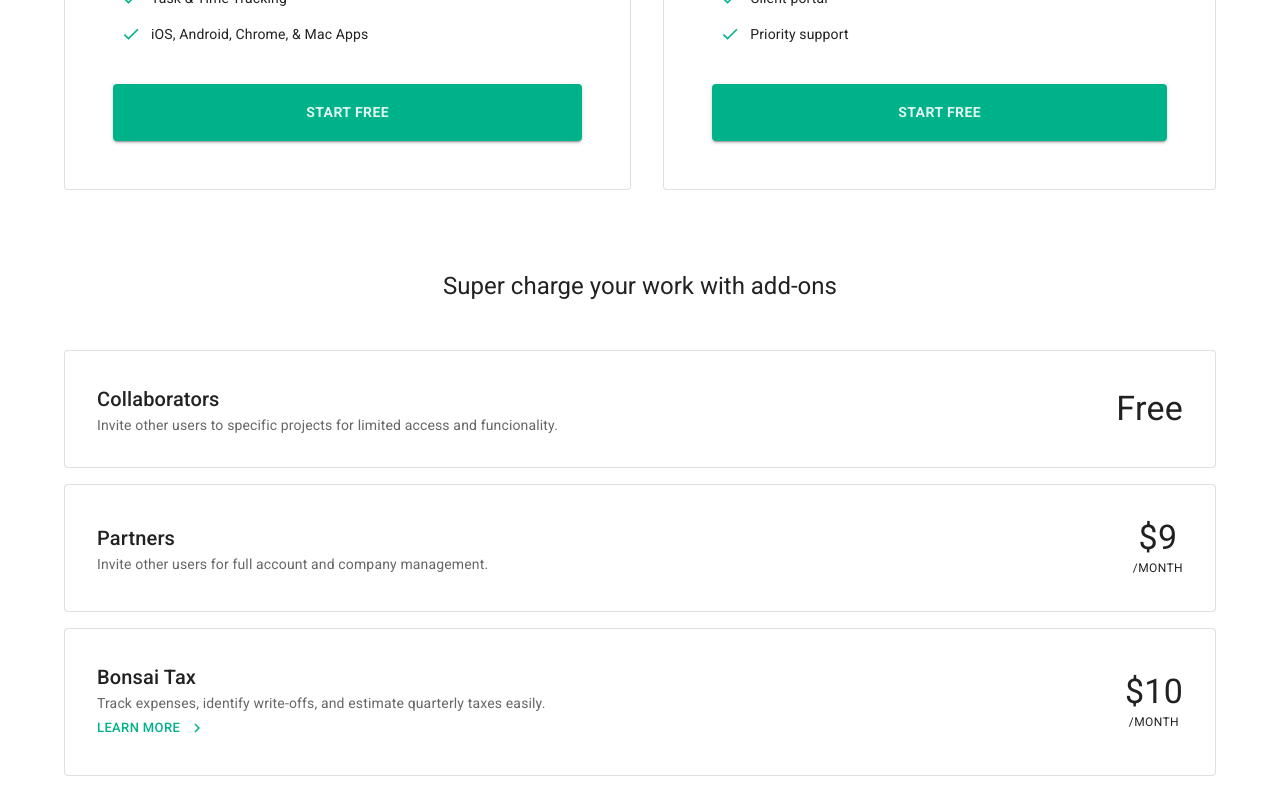
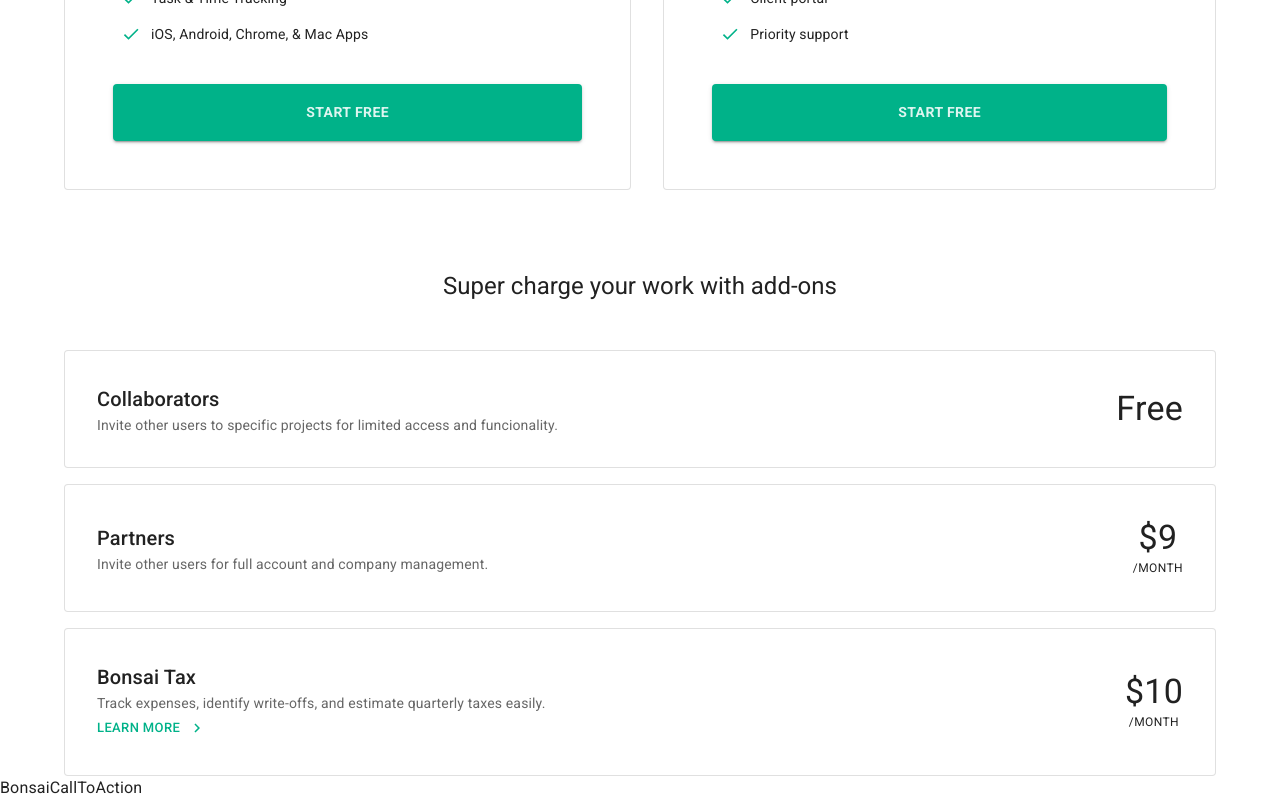
Before and after one commit to fof3096/MUI-practice, a React (Vite) app: page /Pricing in a window 1280 px wide. Shown: the part 687-1487 px from the top of the page. Before the commit the page ends 1463 px from the top, so only its background shows below. Built offline with nearby package versions, Linux system fonts and the light colour scheme.

Commit message:
"BonsaiCallToAction" component

```diff
--- /dev/null
+++ b/src/components/bonsai/BonsaiCallToAction.jsx
@@ -0,0 +1,7 @@
+import React from 'react'
+
+export default function BonsaiCallToAction() {
+  return (
+    <div>BonsaiCallToAction</div>
+  )
+}
--- a/src/pages/Bonsai.jsx
+++ b/src/pages/Bonsai.jsx
@@ -1,6 +1,7 @@
 import BonsaiPlansPricing from "../components/bonsai/BonsaiPlansPricing";
 import BonsaiAddOns from "../components/bonsai/BonsaiAddOns";
 import BonsaiNavBar from "../components/bonsai/BonsaiNavBar";
+import BonsaiCallToAction from "../components/bonsai/BonsaiCallToAction";
 
 
 export default function Bonsai() {
@@ -12,6 +13,7 @@
       <BonsaiNavBar/>
       <BonsaiPlansPricing/>
       <BonsaiAddOns/>
+      <BonsaiCallToAction/>
     </div>
   )
 }
```
